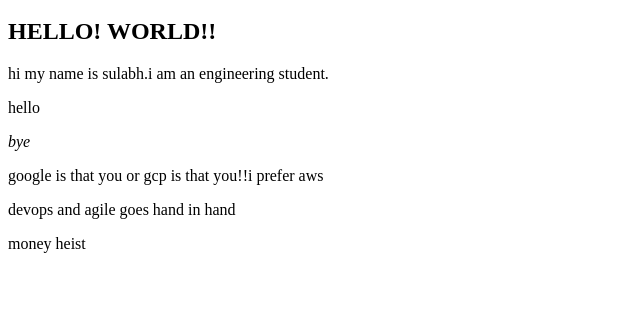
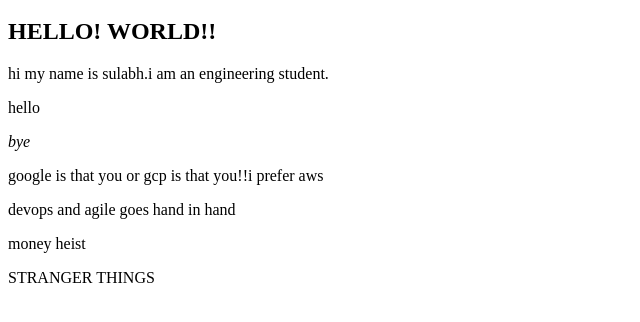
Before and after one commit to sulabh2000/full_auto, a plain HTML site: page index.html in a window 1280 px wide. Shown: the part 48-370 px from the top of the page, without its empty margins (0-640 px from the left). Drawn offline with Linux system fonts and the light colour scheme.

Commit message:
adding line2

```diff
--- a/index.html
+++ b/index.html
@@ -11,5 +11,6 @@
                 <p>google is that you or gcp is that you!!i prefer aws</p>
                 <p>devops and agile goes hand in hand</p>
 		<p>money heist</p>
+		<P>STRANGER THINGS</p>
         </body>
 </html>
```
